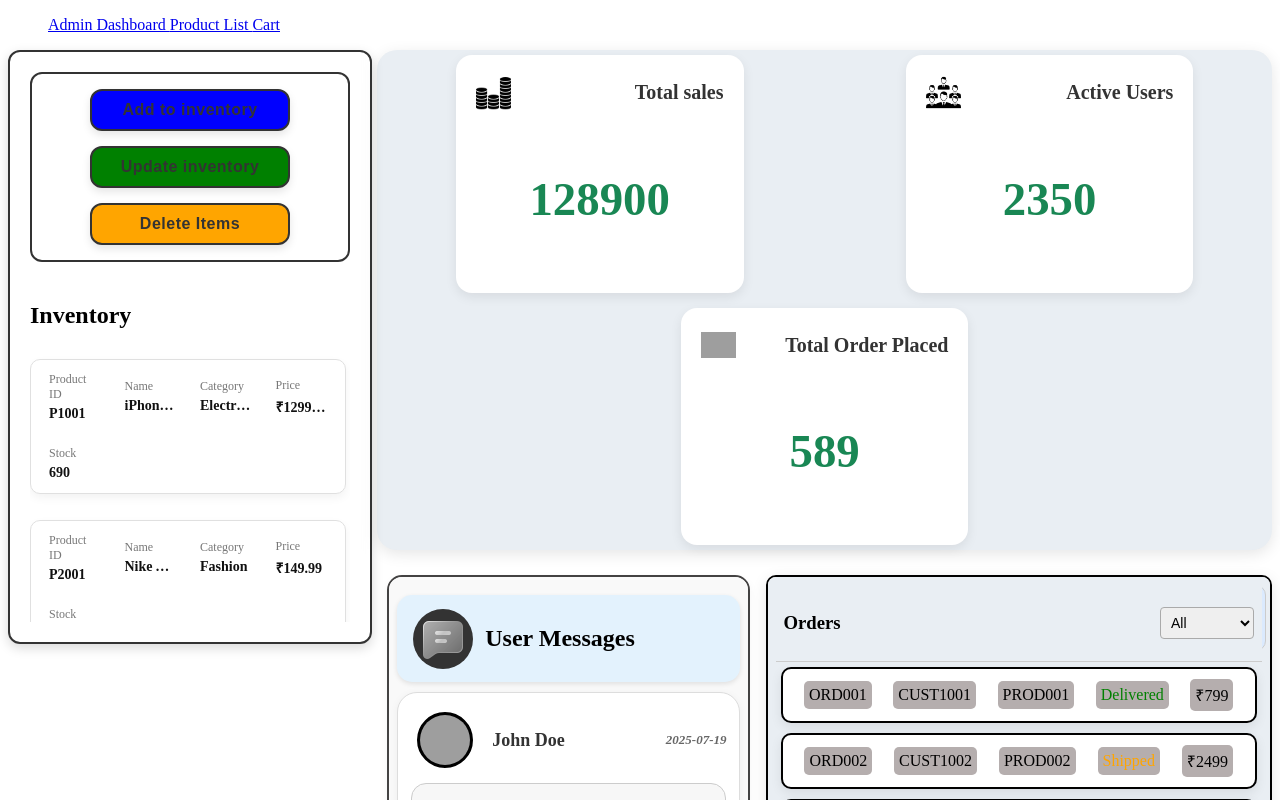
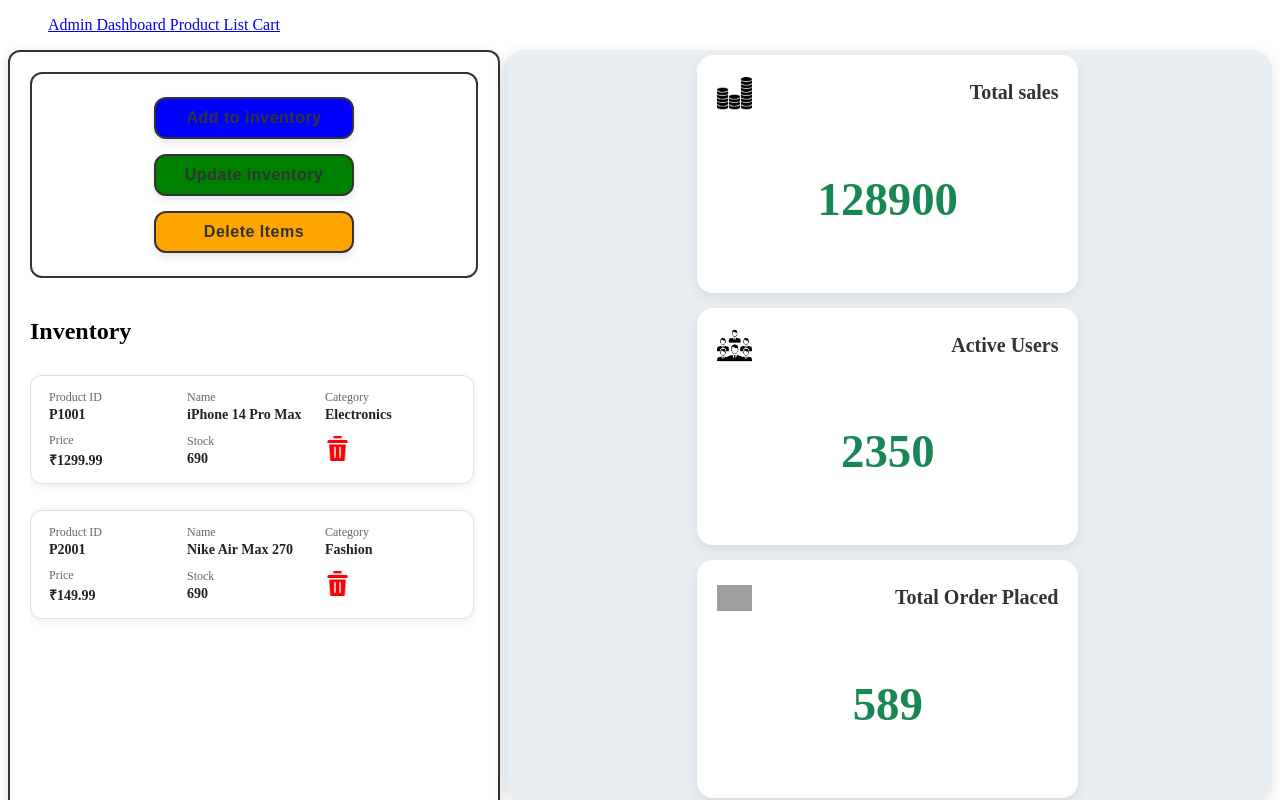
Before and after one commit to Anni-123-arc/Cognizant-intenship-project, an Angular app in the folder frontend/: page /admin in a window 1280 px wide. Shown: the top 800 px of the page. Built offline with nearby package versions, Linux system fonts and the light colour scheme; grey boxes are pictures that could not be loaded.

Commit message:
added delete feature for inventory items

```diff
--- a/frontend/src/app/modules/admin/admin-dashboard/admin-dashboard.css
+++ b/frontend/src/app/modules/admin/admin-dashboard/admin-dashboard.css
@@ -24,3 +24,12 @@ body{
 #placeholder-nav{
     margin-bottom: 2%;
 }
+
+
+@media screen and (max-width:1350px) {
+    #order-review-container{
+        display: flex;
+        flex-direction: column;
+        width: 65%;
+    }
+}
--- a/frontend/src/app/modules/admin/admin-dashboard/admin-order-management/admin-order-management.css
+++ b/frontend/src/app/modules/admin/admin-dashboard/admin-order-management/admin-order-management.css
@@ -2,6 +2,7 @@
   border: 2px solid black;
 
   height: 350px;
+
   overflow-y: auto;
   margin-left: auto;
   padding: 8px;
@@ -18,6 +19,7 @@
   position: sticky;
   top: 0;
   z-index: 10;
+  font-size: 1.5rem;
   background-color: #e9eef3;
   padding: 8px;
   border-bottom: 1px solid #ccc;
@@ -44,7 +46,7 @@
   border-radius: 10px;
   margin-bottom: 8px;
   border: 1px solid #ccc;
-  position:fixed
+
 }
 
 .field {
@@ -59,3 +61,10 @@
   pointer-events: none;
   transition: opacity 0.3s ease;
 }
+
+
+@media screen and (max-width:1350px) {
+  #main-order-container{
+    width: 45rem;
+  }
+}
--- a/frontend/src/app/modules/admin/admin-dashboard/admin-sales-stats/admin-sales-stats.css
+++ b/frontend/src/app/modules/admin/admin-dashboard/admin-sales-stats/admin-sales-stats.css
@@ -52,3 +52,14 @@
     font-weight: 700;
     color: #198754; /* Bootstrap success green */
 }
+
+@media screen  and (max-width:1350px){
+        .admin-stats-container{
+             width: 60%;
+
+        }
+
+        .stats-inner-container{
+            width: 45%;
+        }
+}
--- a/frontend/src/app/modules/admin/admin-dashboard/admin-sidebar/admin-sidebar.css
+++ b/frontend/src/app/modules/admin/admin-dashboard/admin-sidebar/admin-sidebar.css
@@ -1,5 +1,5 @@
 #sidebar-main-container {
-  height: 550px;
+  height: 100vh;
   width: 25%;
   position: fixed;
   border: 2px solid #333;
@@ -11,6 +11,12 @@
   transition: all 0.3s ease;
   display: flex;
   flex-direction: column;
+}
+
+@media screen and (max-width:1350px) {
+    #sidebar-main-container{
+      width: 35%;
+    }
 }
 
 #sidebar-inventory {
--- a/frontend/src/app/modules/admin/admin-dashboard/admin-sidebar/admin-sidebar.html
+++ b/frontend/src/app/modules/admin/admin-dashboard/admin-sidebar/admin-sidebar.html
@@ -6,10 +6,12 @@
 <div id="sidebar-main-container">
   <div id="sidebar-btn-group">
     <app-admin-sidebar-btns
+      (click)="addProduct()"
       [btnText]="'Add to inventory'"
       [btnStyle]="{ backgroundColor: 'blue' }"
     ></app-admin-sidebar-btns>
     <app-admin-sidebar-btns
+      (click)="updateInventory()"
       [btnText]="'Update inventory'"
       [btnStyle]="{ backgroundColor: 'green' }"
     ></app-admin-sidebar-btns>
@@ -27,6 +29,7 @@
         [product_name]="items.product_name"
         [category]="items.category"
         [price]="items.price"
+        (dltProduct)="dlt($event)"
       ></app-inventory-card>
      }
   </div>
--- a/frontend/src/app/modules/admin/admin-dashboard/admin-sidebar/admin-sidebar.ts
+++ b/frontend/src/app/modules/admin/admin-dashboard/admin-sidebar/admin-sidebar.ts
@@ -1,4 +1,4 @@
-import { Component } from '@angular/core';
+import { Component ,output } from '@angular/core';
 import { AdminSidebarBtns } from './admin-sidebar-btns/admin-sidebar-btns';
 import { InventoryCard } from './inventory-card/inventory-card';
 
@@ -23,4 +23,18 @@ export class AdminSidebar {
       price: 149.99
     }
   ];
+
+  dlt(product_id: string) {
+    this.inventory = this.inventory.filter(item => item.product_id !== product_id);
+  }
+
+  addProduct() {
+    // Logic to add a new product to the inventory
+    alert('Add Product button clicked');
+  }
+
+  updateInventory() {
+    // Logic to update the inventory
+   alert('Update Inventory button clicked');
+  }
 }
--- a/frontend/src/app/modules/admin/admin-dashboard/admin-sidebar/inventory-card/inventory-card.css
+++ b/frontend/src/app/modules/admin/admin-dashboard/admin-sidebar/inventory-card/inventory-card.css
@@ -3,31 +3,77 @@
   align-items: center;
   justify-content: space-between;
   border: 1px solid #e0e0e0;
-  border-radius: 10px;
-  padding: 12px 18px;
+  border-radius: 12px; /* Slightly larger radius for smoother edges */
+  padding: 14px 18px; /* Slightly more padding for better spacing */
   margin-bottom: 16px;
   background-color: #fff;
-  box-shadow: 0 4px 10px rgba(0, 0, 0, 0.05);
+  box-shadow: 0 2px 8px rgba(0, 0, 0, 0.08); /* Softer shadow for depth */
   width: 100%;
   box-sizing: border-box;
+  transition: box-shadow 0.2s ease; /* Smooth hover effect */
+}
+
+.card:hover {
+  box-shadow: 0 4px 12px rgba(0, 0, 0, 0.1); /* Enhanced shadow on hover */
 }
 
 .card-content {
-  display: grid;
-  grid-template-columns: repeat(4, 1fr); /* 4 equal columns */
-  gap: 24px;
+  display: flex;
+  flex-direction: column;
   width: 100%;
-  align-items: center;
+  gap: 10px; /* Adds consistent spacing between rows */
 }
 
+img {
+  width: 25px;
+  height: 25px;
+  object-fit: contain; /* Ensures icons scale properly */
+}
+
+#row-1, #row-2 {
+  display: flex;
+  flex-direction: row;
+  justify-content: space-evenly;
+  align-items: center;
+  width: 100%;
+  gap: 8px; /* Adds spacing between columns */
+}
+
+#row-1 > div, #row-2 > div {
+  display: flex;
+  flex-direction: column;
+  justify-content: center;
+  width: 100%;
+  min-width: 0; /* Prevents text overflow */
+}
+
+/* Optional: Improve text readability */
+#row-1 > div > strong, #row-2 > div > strong {
+  font-size: 12px;
+  color: #666; /* Softer color for labels */
+  font-weight: 500;
+  margin-bottom: 2px;
+}
+
+#row-1 > div > span, #row-2 > div > span {
+  font-size: 14px;
+  font-weight: 600;
+  color: #222; /* Darker for better contrast */
+  white-space: nowrap;
+  overflow: hidden;
+  text-overflow: ellipsis;
+  cursor: pointer;
+}
+
+/*
 .card-content div {
   display: flex;
   flex-direction: column;
   justify-content: center;
-  min-width: 0; /* Prevent overflow */
-}
+  min-width: 0; /* Prevent overflow
+}*/
 
-.card-content div strong {
+ /* .card-content div strong {
   font-size: 12px;
   color: #777;
   font-weight: 500;
@@ -41,4 +87,4 @@
   white-space: nowrap;
   overflow: hidden;
   text-overflow: ellipsis;
-}
+}  */
--- a/frontend/src/app/modules/admin/admin-dashboard/admin-sidebar/inventory-card/inventory-card.html
+++ b/frontend/src/app/modules/admin/admin-dashboard/admin-sidebar/inventory-card/inventory-card.html
@@ -1,5 +1,6 @@
 <div class="card">
   <div class="card-content">
+    <div id="row-1">
       <div>
         <strong>Product ID</strong>
         <span>{{ product_id }}</span>
@@ -12,6 +13,8 @@
         <strong>Category</strong>
         <span>{{ category }}</span>
       </div>
+    </div>
+    <div id="row-2">
       <div>
         <strong>Price</strong>
         <span>₹{{ price }}</span>
@@ -20,5 +23,9 @@
         <strong>Stock</strong>
         <span>690</span>
       </div>
+      <div>
+          <span (click)="onDelete()"><img src="../../../../../../assets/AdminAssets/delete.png" alt=""></span>
       </div>
     </div>
+  </div>
+</div>
--- a/frontend/src/app/modules/admin/admin-dashboard/admin-sidebar/inventory-card/inventory-card.ts
+++ b/frontend/src/app/modules/admin/admin-dashboard/admin-sidebar/inventory-card/inventory-card.ts
@@ -1,4 +1,4 @@
-import { Component,Input } from '@angular/core';
+import { Component,Input , output } from '@angular/core';
 
 @Component({
   selector: 'app-inventory-card',
@@ -12,4 +12,11 @@ export class InventoryCard {
   @Input() category!: string;
   @Input() price!: number;
   @Input() stock!: number;
+
+  dltProduct = output<string>();
+
+  onDelete() {
+    alert(`Are you sure you want to delete ${this.product_name}?`);
+    this.dltProduct.emit(this.product_id);
+  }
 }
```
Also changed, not shown: frontend/src/assets/AdminAssets/delete.png (added). Lines whose indentation alone changed are shown as unchanged.
